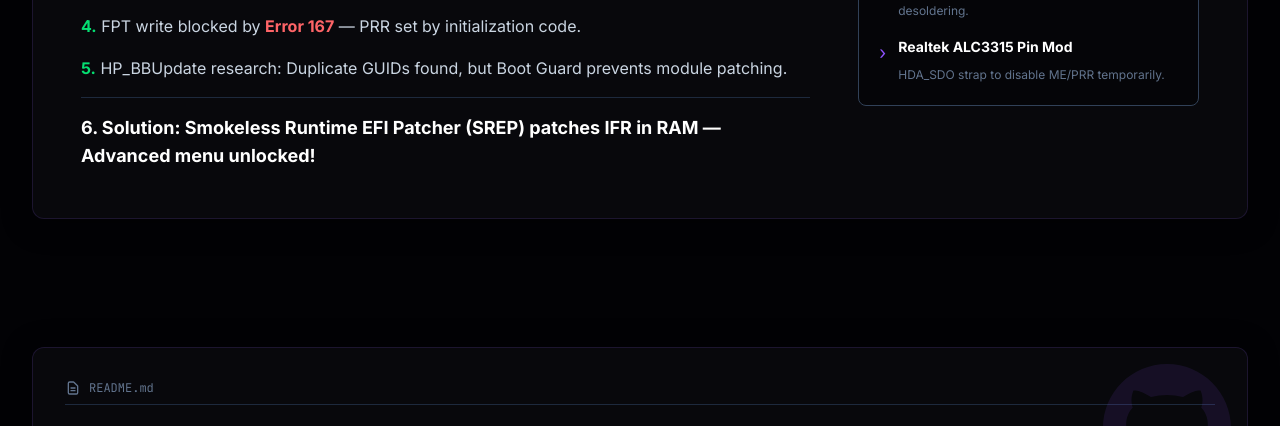
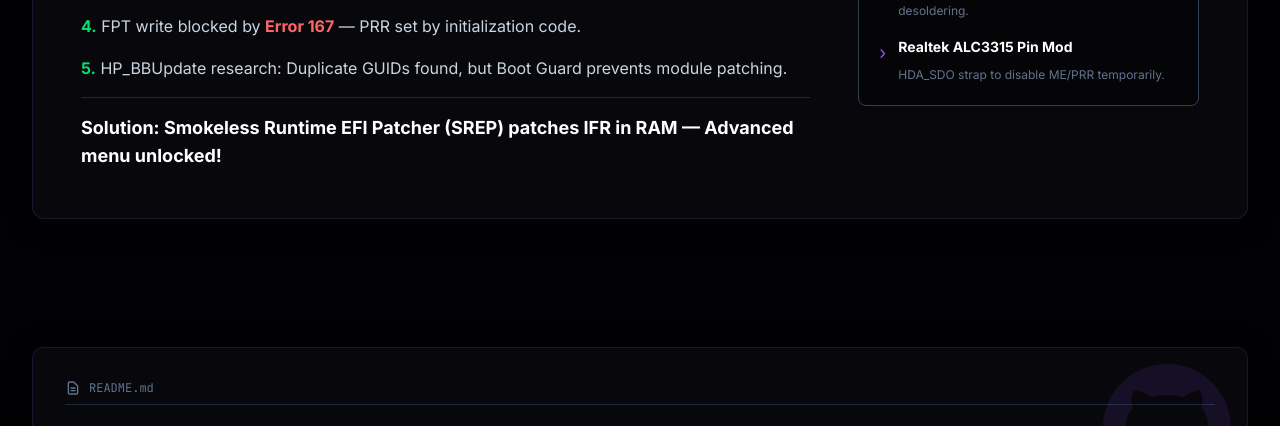
Before and after one commit to Askysoul/Hp_Bios_Unlock, a plain HTML site: page index.html in a window 1280 px wide. Shown: the part 7149-7575 px from the top of the page. Drawn offline with nearby package versions, Linux system fonts and the light colour scheme.

Commit message:
minor typo ...........
Deleted the '6.' numbering from the solution paragraph in the list to improve clarity and consistency in the presentation.

```diff
--- a/index.html
+++ b/index.html
@@ -861,7 +861,7 @@ Protected Range Registers.
                     <p><span class="text-green-400 font-bold">3.</span> Mapped all VarStores. Successfully disabled CFG Lock, Overclock Lock, and RTC Memory Lock via offsets.</p>
                     <p><span class="text-green-400 font-bold">4.</span> FPT write blocked by <strong class="text-red-400">Error 167</strong> — PRR set by initialization code.</p>
                     <p><span class="text-green-400 font-bold">5.</span> HP_BBUpdate research: Duplicate GUIDs found, but Boot Guard prevents module patching.</p>
-                    <p class="text-white font-bold text-lg pt-4 border-t border-slate-800">6. Solution: Smokeless Runtime EFI Patcher (SREP) patches IFR in RAM — Advanced menu unlocked!</p>
+                    <p class="text-white font-bold text-lg pt-4 border-t border-slate-800"> Solution: Smokeless Runtime EFI Patcher (SREP) patches IFR in RAM — Advanced menu unlocked!</p>
                 </div>
                   <div class="flex flex-col justify-center space-y-4">
                     <div class="text-sm font-mono text-slate-500 uppercase tracking-widest mb-2">Hardware Fallback</div>
```
